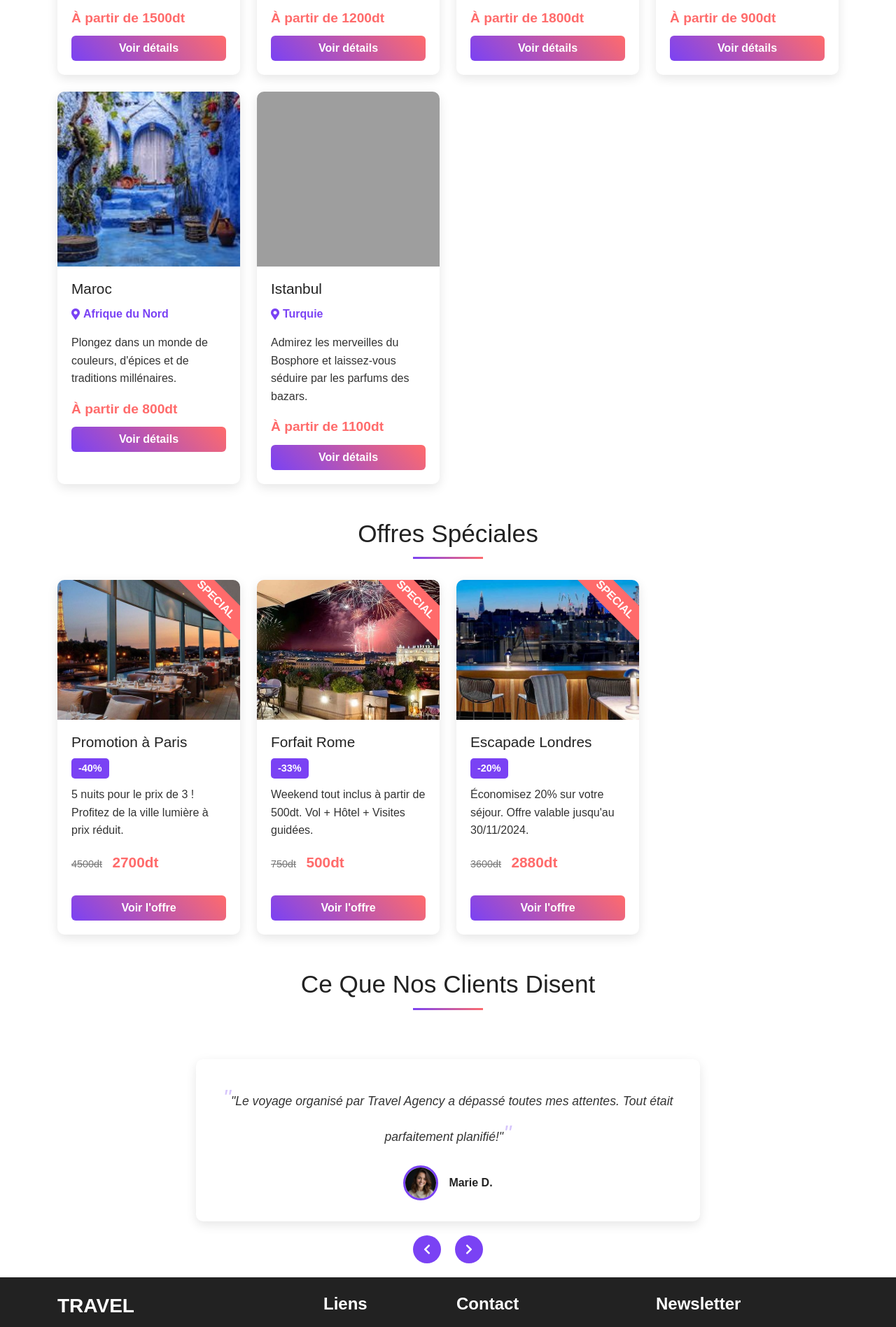
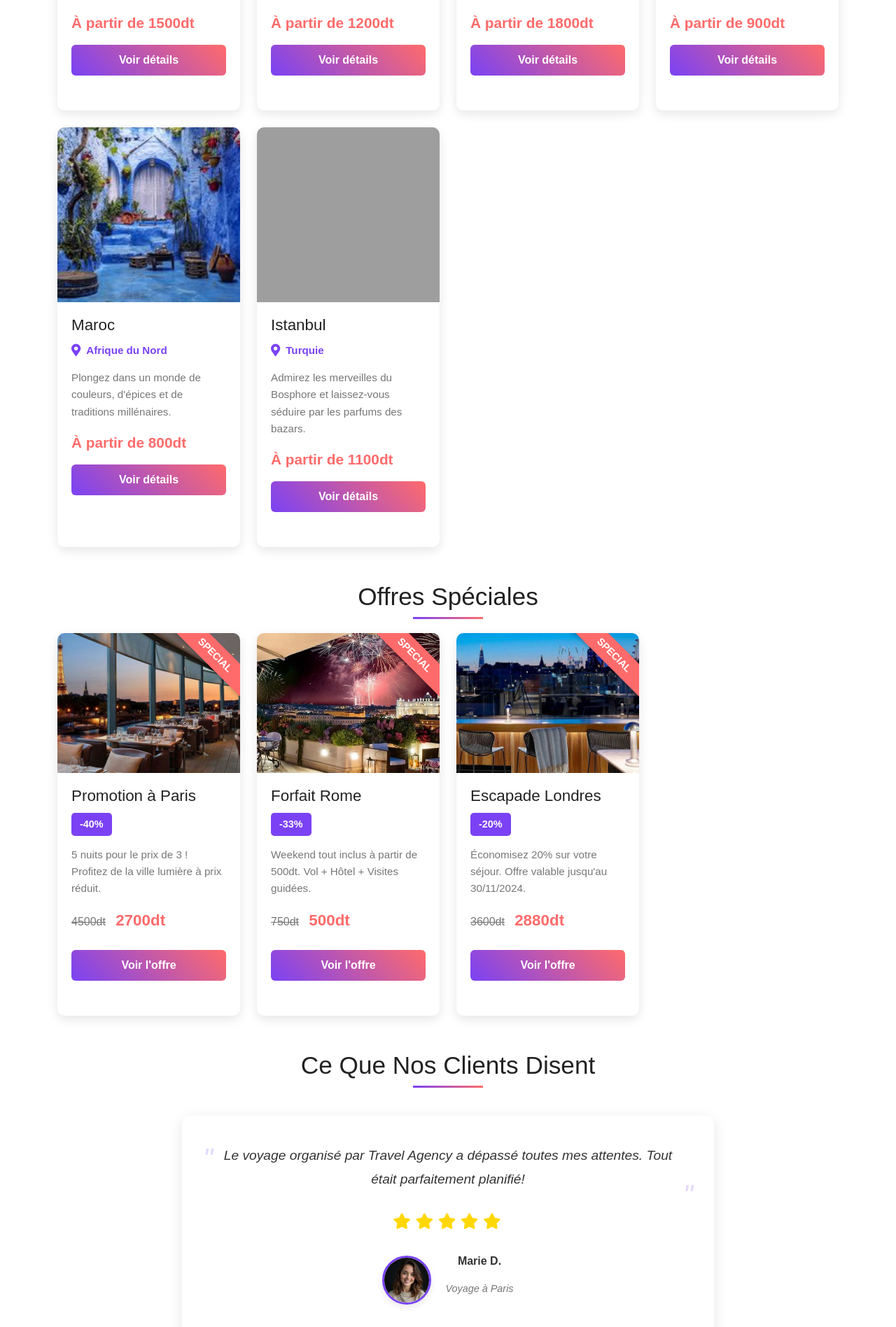
Before and after one commit to 2ammyy/JavaScriptPHP_Project, a PHP site: page /destination.html in a window 1280 px wide. Shown: the part 1423-3320 px from the top of the page at 70% size. Run offline with PHP 8.4, Linux system fonts and the light colour scheme; some libraries are stand-ins or nearby versions; grey boxes are pictures that could not be loaded.

Commit message:
partie destination ok

```diff
--- a/Destinations/destination.css
+++ b/Destinations/destination.css
@@ -7,6 +7,7 @@
     --text-color: #333;
     --text-light: #777;
     --navbar-height: 70px;
+    --star-color: #FFD700;
 }
 
 /* Base */
@@ -207,25 +242,24 @@ body {
     text-shadow: 0 1px 3px rgba(0,0,0,0.5);
 }
 
-/* Sections Titres */
+/* Sections */
 .section-title {
     text-align: center;
     margin: 50px 0 30px;
     font-size: 2.2rem;
     color: var(--dark-color);
     position: relative;
-    padding-bottom: 15px;
 }
 
 .section-title::after {
     content: '';
     position: absolute;
-    bottom: 0;
+    bottom: -10px;
     left: 50%;
     transform: translateX(-50%);
     width: 100px;
     height: 3px;
-    background: linear-gradient(45deg, var(--primary-color), var(--secondary-color));
+    background: linear-gradient(to right, var(--primary-color), var(--secondary-color));
 }
 
 /* Cartes Destinations */
@@ -236,7 +270,7 @@ body {
     box-shadow: 0 5px 15px rgba(0,0,0,0.1);
     transition: all 0.3s ease;
     height: 100%;
-    position: relative;
+    margin-bottom: 30px;
 }
 
 .destination-card:hover {
@@ -260,7 +294,7 @@ body {
 }
 
 .destination-card h3 {
-    font-size: 1.3rem;
+    font-size: 1.4rem;
     margin-bottom: 10px;
     color: var(--dark-color);
 }
@@ -274,27 +308,38 @@ body {
 }
 
 .destination-card .location i {
-    margin-right: 5px;
+    margin-right: 8px;
+    font-size: 1.1rem;
+}
+
+.destination-card p {
+    color: var(--text-light);
+    margin-bottom: 15px;
+    font-size: 0.95rem;
 }
 
 .destination-card .price {
     font-weight: bold;
     color: var(--secondary-color);
-    font-size: 1.2rem;
-    margin: 10px 0;
+    font-size: 1.3rem;
+    margin: 15px 0;
 }
 
 .destination-card .btn {
     width: 100%;
     background: linear-gradient(45deg, var(--primary-color), var(--secondary-color));
+    color: white;
     border: none;
+    padding: 10px;
     font-weight: 600;
+    border-radius: 6px;
+    cursor: pointer;
     transition: all 0.3s ease;
 }
 
 .destination-card .btn:hover {
-    transform: translateY(-2px);
-    box-shadow: 0 5px 15px rgba(122, 66, 244, 0.3);
+    transform: translateY(-3px);
+    box-shadow: 0 5px 15px rgba(122, 66, 244, 0.4);
 }
 
 /* Cartes Offres Spéciales */
@@ -305,20 +350,23 @@ body {
     box-shadow: 0 5px 15px rgba(0,0,0,0.1);
     transition: all 0.3s ease;
     height: 100%;
+    margin-bottom: 30px;
     position: relative;
 }
 
 .offer-card::before {
     content: 'SPECIAL';
     position: absolute;
-    top: 10px;
-    right: -30px;
+    top: 15px;
+    right: -35px;
     background: var(--secondary-color);
     color: white;
-    padding: 5px 30px;
+    padding: 5px 40px;
     transform: rotate(45deg);
     font-weight: bold;
+    font-size: 0.9rem;
     z-index: 1;
+    box-shadow: 0 2px 5px rgba(0,0,0,0.2);
 }
 
 .offer-card:hover {
@@ -342,7 +390,7 @@ body {
 }
 
 .offer-card h3 {
-    font-size: 1.3rem;
+    font-size: 1.4rem;
     margin-bottom: 10px;
     color: var(--dark-color);
 }
@@ -350,42 +398,62 @@ body {
 .offer-card .discount {
     background-color: var(--primary-color);
     color: white;
-    padding: 3px 10px;
+    padding: 5px 12px;
     border-radius: 5px;
     font-size: 0.9rem;
     font-weight: bold;
     display: inline-block;
-    margin-bottom: 10px;
+    margin-bottom: 15px;
+}
+
+.offer-card p {
+    color: var(--text-light);
+    margin-bottom: 15px;
+    font-size: 0.95rem;
+}
+
+.offer-card .price-container {
+    margin: 15px 0;
 }
 
 .offer-card .price {
     text-decoration: line-through;
     color: var(--text-light);
-    font-size: 0.9rem;
+    font-size: 1rem;
 }
 
 .offer-card .new-price {
     font-weight: bold;
     color: var(--secondary-color);
-    font-size: 1.3rem;
+    font-size: 1.4rem;
     margin-left: 10px;
 }
 
 .offer-card .btn {
     width: 100%;
     background: linear-gradient(45deg, var(--primary-color), var(--secondary-color));
+    color: white;
     border: none;
+    padding: 10px;
     font-weight: 600;
+    border-radius: 6px;
+    cursor: pointer;
     transition: all 0.3s ease;
-    margin-top: 15px;
+    margin-top: 10px;
 }
 
 .offer-card .btn:hover {
-    transform: translateY(-2px);
-    box-shadow: 0 5px 15px rgba(122, 66, 244, 0.3);
+    transform: translateY(-3px);
+    box-shadow: 0 5px 15px rgba(122, 66, 244, 0.4);
 }
 
-/* Témoignages */
+/* Section Témoignages améliorée */
+.testimonials-section {
+    background-color: #f9f9f9;
+    padding: 60px 0;
+    margin: 60px 0;
+}
+
 .testimonials-slider {
     position: relative;
     max-width: 800px;
@@ -395,91 +463,115 @@ body {
 
 .testimonial {
     background: white;
-    padding: 30px;
+    padding: 40px;
     border-radius: 10px;
-    box-shadow: 0 5px 15px rgba(0,0,0,0.1);
-    margin: 20px;
-    display: none;
-    animation: fadeIn 0.5s ease;
+    box-shadow: 0 5px 20px rgba(0,0,0,0.1);
+    text-align: center;
+    transition: all 0.5s ease;
 }
 
-.testimonial.active {
-    display: block;
-}
-
-.testimonial-content {
-    text-align: center;
+.testimonial blockquote {
+    font-size: 1.2rem;
+    font-style: italic;
+    color: var(--text-color);
+    line-height: 1.8;
+    margin-bottom: 25px;
     position: relative;
 }
 
-.testimonial-content p {
-    font-size: 1.1rem;
-    font-style: italic;
-    color: var(--text-color);
-    margin-bottom: 20px;
-    position: relative;
+.testimonial blockquote::before,
+.testimonial blockquote::after {
+    content: '"';
+    font-size: 2.5rem;
+    color: var(--primary-color);
+    opacity: 0.2;
+    position: absolute;
 }
 
-.testimonial-content p::before,
-.testimonial-content p::after {
-    content: '"';
-    font-size: 2rem;
-    color: var(--primary-color);
-    opacity: 0.3;
+.testimonial blockquote::before {
+    top: -15px;
+    left: -10px;
 }
 
-.testimonial-author {
+.testimonial blockquote::after {
+    bottom: -40px;
+    right: -10px;
+}
+
+/* Étoiles d'évaluation */
+.rating-stars {
+    color: var(--star-color);
+    font-size: 1.4rem;
+    margin: 20px 0;
+    letter-spacing: 3px;
+}
+
+.rating-stars i {
+    margin: 0 2px;
+}
+
+.client-info {
     display: flex;
     align-items: center;
     justify-content: center;
+    margin-top: 25px;
 }
 
-.testimonial-author img {
-    width: 50px;
-    height: 50px;
+.client-info img {
+    width: 70px;
+    height: 70px;
     border-radius: 50%;
     object-fit: cover;
-    margin-right: 15px;
+    margin-right: 20px;
     border: 3px solid var(--primary-color);
+    box-shadow: 0 3px 10px rgba(0,0,0,0.1);
 }
 
-.testimonial-author span {
-    font-weight: 600;
+.client-details {
+    text-align: left;
+}
+
+.client-info h4 {
+    font-size: 1.2rem;
     color: var(--dark-color);
+    margin-bottom: 5px;
+}
+
+.client-info .trip-info {
+    color: var(--text-light);
+    font-size: 0.9rem;
+    font-style: italic;
 }
 
 .slider-controls {
     display: flex;
     justify-content: center;
-    margin-top: 20px;
     gap: 20px;
+    margin-top: 40px;
 }
 
 .slider-controls button {
     background: var(--primary-color);
     color: white;
     border: none;
-    width: 40px;
-    height: 40px;
+    width: 50px;
+    height: 50px;
     border-radius: 50%;
     display: flex;
     align-items: center;
     justify-content: center;
     cursor: pointer;
     transition: all 0.3s ease;
+    font-size: 1.2rem;
+    box-shadow: 0 3px 10px rgba(0,0,0,0.1);
 }
 
 .slider-controls button:hover {
     background: var(--secondary-color);
-    transform: scale(1.1);
+    transform: translateY(-3px) scale(1.1);
 }
 
-@keyframes fadeIn {
-    from { opacity: 0; }
-    to { opacity: 1; }
-}
-
-/* Footer (cohérent avec l'accueil) */
+/* Footer */
 footer {
     background-color: var(--dark-color);
     color: white;
@@ -593,35 +685,49 @@ footer p {
     text-decoration: none;
   }
 
+
 /* Animations */
 .fade-in {
     opacity: 0;
+    transform: translateY(20px);
     transition: opacity 0.8s ease, transform 0.8s ease;
 }
 
 .fade-in.show {
     opacity: 1;
+    transform: translateY(0);
 }
 
-.slide-up {
-    transform: translateY(30px);
-}
-
-.slide-up.show {
-    transform: translateY(0);
+@keyframes fadeIn {
+    from { opacity: 0; transform: translateY(20px); }
+    to { opacity: 1; transform: translateY(0); }
 }
 
 /* Responsive */
 @media (max-width: 992px) {
     .navbar-collapse {
-        background-color: rgba(0, 0, 0, 0.9);
+        background-color: rgba(0, 0, 0, 0.95);
         padding: 20px;
-        margin-top: 10px;
+        margin-top: 15px;
         border-radius: 10px;
     }
 
-    .nav-link::after {
-        display: none;
+    .video-overlay h2 {
+        font-size: 2.5rem;
+    }
+
+    .video-overlay p {
+        font-size: 1.3rem;
+    }
+
+    .section-title {
+        font-size: 2rem;
+    }
+}
+
+@media (max-width: 768px) {
+    .video-container {
+        height: 400px;
     }
 
     .video-overlay h2 {
--- a/Destinations/destination.html
+++ b/Destinations/destination.html
@@ -7,11 +7,11 @@
     <title>Destinations - Travel Agency</title>
     <!-- Preload -->
     <link rel="preload" href="https://cdn.jsdelivr.net/npm/bootstrap@5.3.0/dist/css/bootstrap.min.css" as="style">
-    <link rel="preload" href="https://cdnjs.cloudflare.com/ajax/libs/font-awesome/5.14.0/css/all.min.css" as="style">
+    <link rel="preload" href="https://cdnjs.cloudflare.com/ajax/libs/font-awesome/5.15.4/css/all.min.css" as="style">
     <link rel="preload" href="./css/destination.css" as="style">
     <!-- CSS -->
     <link href="https://cdn.jsdelivr.net/npm/bootstrap@5.3.0/dist/css/bootstrap.min.css" rel="stylesheet">
-    <link rel="stylesheet" href="https://cdnjs.cloudflare.com/ajax/libs/font-awesome/5.14.0/css/all.min.css">
+    <link rel="stylesheet" href="https://cdnjs.cloudflare.com/ajax/libs/font-awesome/5.15.4/css/all.min.css">
     <link rel="stylesheet" href="./destination.css">
 </head>
 <body>
@@ -28,7 +28,7 @@
                         <polygon points="0,0 13,12 0,24" fill="#e4312b"/>
                     </svg>
                 </div>
-                <a class="navbar-brand text-white me-2" href="../Accueil/Accueil.html">TRAVEL</a>
+                <a class="navbar-brand text-white me-2" href="../Acceuil/Acceuil.html">TRAVEL</a>
             </div>
             <button class="navbar-toggler" type="button" data-bs-toggle="collapse" data-bs-target="#navbarNav" aria-controls="navbarNav" aria-expanded="false" aria-label="Toggle navigation">
                 <span class="navbar-toggler-icon"></span>
@@ -36,18 +36,22 @@
             <div class="collapse navbar-collapse justify-content-end" id="navbarNav">
                 <ul class="navbar-nav">
                     <li class="nav-item">
-                        <a class="nav-link text-white" href="../Accueil/Accueil.html">Accueil</a>
+                      <a class="nav-link active text-white" href="../Acceuil/Acceuil.html" aria-current="page">Accueil</a>
                     </li>
                     <li class="nav-item">
-                        <a class="nav-link text-white" href="../Offres/Offres.html">Offres</a>
+                      <a class="nav-link text-white" href="../Offres/activite.html">Activités</a>
                     </li>
                     <li class="nav-item">
-                        <a class="nav-link active text-white" href="../Destinations/destination.html" aria-current="page">Destinations</a>
+                      <a class="nav-link text-white" href="./Destinations/destination.html" >Destinations</a>
+                    </li>
+
+                    <li class="nav-item">
+                      <a class="nav-link text-white" href="../login/login.php">Login</a>
                     </li>
                     <li class="nav-item">
-                        <a class="nav-link text-white" href="../Login/Login.html">Connexion</a>
+                      <a class="nav-link text-white" href="../Register/Register.html">Register</a>
                     </li>
-                </ul>
+                  </ul>
             </div>
         </div>
     </nav>
@@ -130,40 +134,12 @@
                 </div>
             </section>
 
-            <!-- Section Témoignages -->
+            <!-- Section Témoignages améliorée -->
             <section id="testimonials" class="fade-in">
                 <h2 class="section-title">Ce Que Nos Clients Disent</h2>
-                <div class="testimonials-slider">
-                    <div class="testimonial active">
-                        <div class="testimonial-content">
-                            <p>"Le voyage organisé par Travel Agency a dépassé toutes mes attentes. Tout était parfaitement planifié!"</p>
-                            <div class="testimonial-author">
-                                <img src="./media/client1.jpg" alt="Client 1" >
-                                <span>Marie D.</span>
-                            </div>
-                        </div>
-                    </div>
-                    <div class="testimonial">
-                        <div class="testimonial-content">
-                            <p>"Une expérience incroyable avec des guides locaux exceptionnels. Je recommande vivement!"</p>
-                            <div class="testimonial-author">
-                                <img src="./media/client2.jpg" alt="Client 2">
-                                <span>Sophie L.</span>
-                            </div>
-                        </div>
-                    </div>
-                    <div class="testimonial">
-                        <div class="testimonial-content">
-                            <p>"Service client impeccable et itinéraire bien pensé. Nous reviendrons certainement."</p>
-                            <div class="testimonial-author">
-                                <img src="./media/client3.jpg" alt="Client 3" >
-                                <span>Jean P.</span>
-                            </div>
-                        </div>
-                    </div>
-                    <div class="slider-controls">
-                        <button class="prev-testimonial"><i class="fas fa-chevron-left"></i></button>
-                        <button class="next-testimonial"><i class="fas fa-chevron-right"></i></button>
+                <div class="testimonials-container">
+                    <div class="testimonials-slider">
+                        <!-- Les témoignages seront générés dynamiquement par JavaScript -->
                     </div>
                 </div>
             </section>
@@ -186,10 +162,9 @@
                 <div class="col-md-2 mb-4 mb-md-0">
                     <h4>Liens</h4>
                     <ul class="footer-links">
-                        <li><a href="../Accueil/Accueil.html">Accueil</a></li>
-                        <li><a href="../Offres/activite.html">Offres</a></li>
-                        <li><a href="../Destinations/destination.html">Destinations</a></li>
-
+                        <li><a href="../Acceuil/Acceuil.html" style="text-decoration: none;">Accueil</a></li>
+                        <li><a href="../Offres/activite.html" style="text-decoration: none;">Offres</a></li>
+                        <li><a href="../Destinations/destination.html" style="text-decoration: none;">Destinations</a></li>
                     </ul>
                 </div>
                 <div class="col-md-3 mb-4 mb-md-0">
```
Also changed, not shown: other parts of Destinations/destination.css (+91 -39 lines), Destinations/destination.js (+107 -39 lines). Lines whose indentation alone changed are shown as unchanged.
